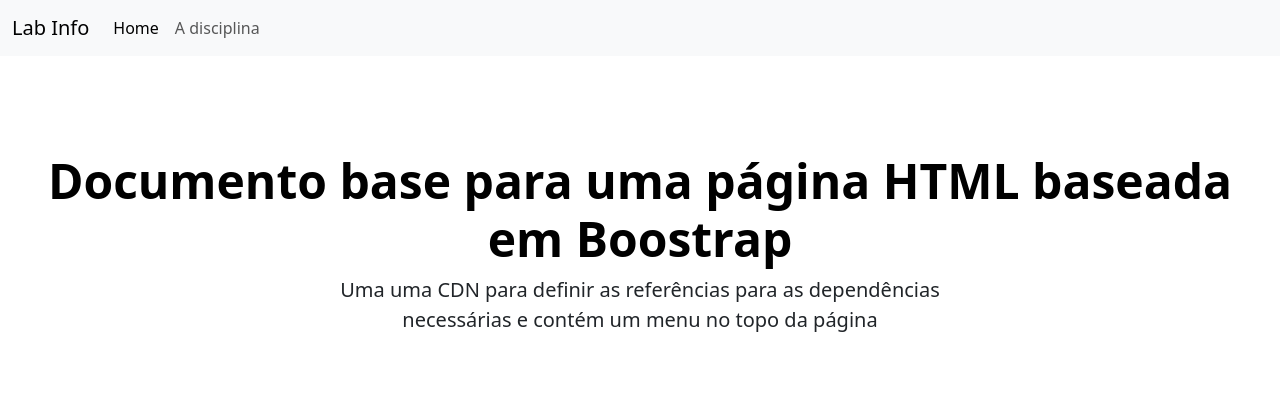
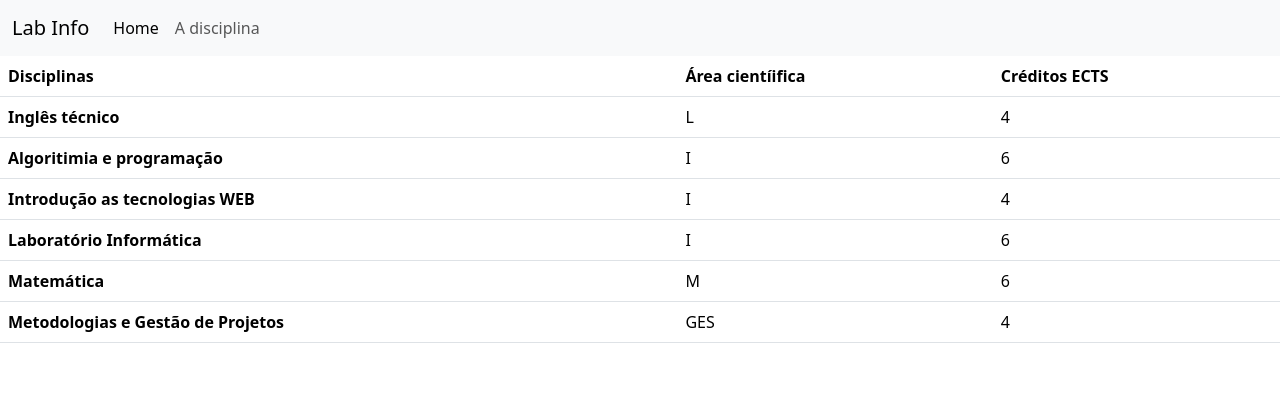
Before and after one commit to NicolasCP-12/LI2025-Teste03rev2, a plain HTML site: page disciplinas.html in a window 1280 px wide. Drawn offline with nearby package versions, Linux system fonts and the light colour scheme.

Commit message:
5ª tarefa cumprida

```diff
--- a/disciplinas.html
+++ b/disciplinas.html
@@ -19,13 +19,53 @@
           <a href = "index.html" class="nav-link active" aria-current="page" href="#">Home</a>
         </li>
         <li class="nav-item">
-          <a href = "disciplina.html" class="nav-link" href="#">A disciplina</a>
+          <a href = "c:\Users\nicol\ProjetosLI\LI2025-Teste03rev2\LI2025-Teste03rev2\disciplinas.html" class="nav-link" href="#">A disciplina</a>
         </li>
       </ul>
     </div>
   </div>
 </nav>
-<div class="px-4 py-5 my-5 text-center"> <h1 class="display-5 fw-bold text-body-emphasis">Documento base para uma página HTML baseada em Boostrap</h1> <div class="col-lg-6 mx-auto"> <p class="lead mb-4">Uma uma CDN para definir as referências para as dependências necessárias e contém um menu no topo da página</p> <div class="d-grid gap-2 d-sm-flex justify-content-sm-center"> </div> </div> </div>
+<table class="table">
+  <thead>
+    <tr>
+      <th scope="col">Disciplinas</th>
+      <th scope="col">Área cientíifica </th>
+      <th scope="col">Créditos ECTS</th>
+    </tr>
+  </thead>
+  <tbody>
+    <tr>
+      <th scope="row">Inglês técnico</th>
+      <td>L</td>
+      <td>4</td>
+    </tr>
+    <tr>
+      <th scope="row">Algoritimia e programação</th>
+      <td>I</td>
+      <td>6</td>
+    </tr>
+    <tr>
+      <th scope="row">Introdução as tecnologias WEB</th>
+      <td>I</td>
+      <td>4</td>
+    </tr>
+    <tr>
+      <th scope="row">Laboratório Informática</th>
+      <td>I</td>
+      <td>6</td>
+    </tr>
+    <tr>
+      <th scope="row">Matemática</th>
+      <td>M</td>
+      <td>6</td>
+    </tr>
+    <tr>
+      <th scope="row">Metodologias e Gestão de Projetos</th>
+      <td>GES</td>
+      <td>4</td>
+    </tr>
+  </tbody>
+</table>
     <script src="https://cdn.jsdelivr.net/npm/bootstrap@5.3.8/dist/js/bootstrap.bundle.min.js" integrity="sha384-FKyoEForCGlyvwx9Hj09JcYn3nv7wiPVlz7YYwJrWVcXK/BmnVDxM+D2scQbITxI" crossorigin="anonymous"></script>
 </body>
 </html>
```
Also changed, not shown: index.html (+1 -1 lines).
